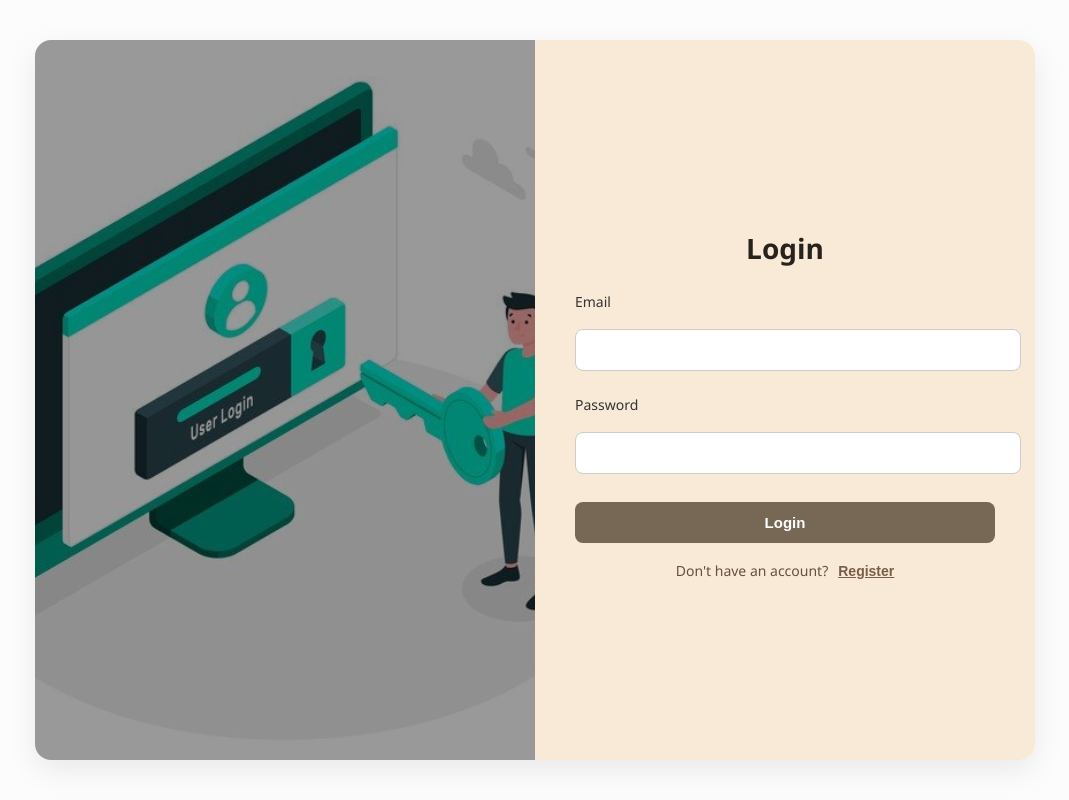
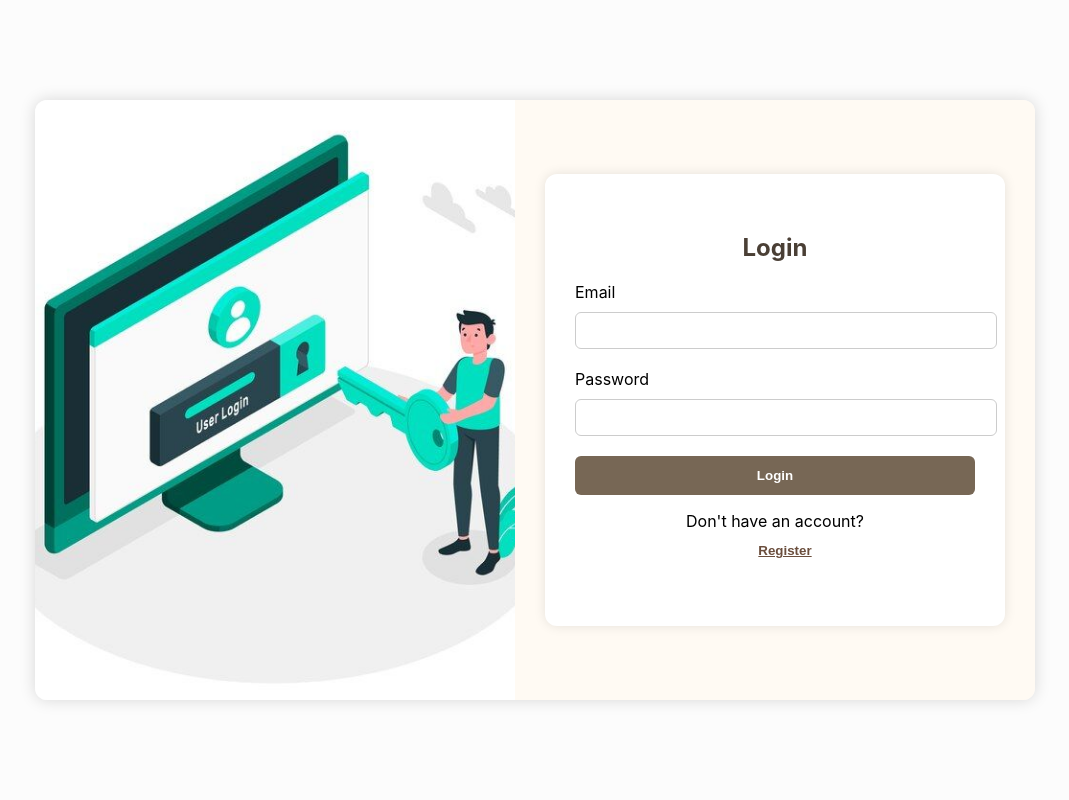
Before and after one commit to Sivasri5/Login-and-Register-, a React (Create React App) app in the folder frontend/: page / in a window 1280 px wide. Shown: the whole page, without its empty margins (105-1174 px from the left). Built offline with nearby package versions, Linux system fonts and the light colour scheme.

Commit message:
css changes

```diff
--- a/frontend/src/styles/authform.module.css
+++ b/frontend/src/styles/authform.module.css
@@ -1,4 +1,4 @@
-.auth-wrapper {
+/* .auth-wrapper {
   display: flex;
   justify-content: center;
   align-items: center;
@@ -116,4 +116,114 @@
   text-decoration: underline;
   padding: 0;
   font-size: 14px;
+} */
+
+.auth-wrapper {
+  display: flex;
+  justify-content: center;
+  align-items: center;
+  height: 100vh;
+  background-color: #fcfcfc;
 }
+
+.auth-container {
+  display: flex;
+  width: 90%;
+  max-width: 1000px;
+  height: 600px;
+  border-radius: 12px;
+  overflow: hidden;
+  box-shadow: 0 0 16px rgba(0, 0, 0, 0.15);
+}
+
+.auth-left {
+  width: 50%;
+  background: url('../assets/auth-image.jpg') no-repeat center center;
+  background-size: cover;
+}
+
+.auth-right {
+  width: 50%;
+  background-color: #fffaf3;
+  display: flex;
+  justify-content: center;
+  align-items: center;
+  padding: 20px;
+}
+
+.auth-card {
+  background-color: white;
+  padding: 40px 30px;
+  border-radius: 12px;
+  width: 100%;
+  max-width: 400px;
+  box-shadow: 0 0 12px rgba(0, 0, 0, 0.1);
+}
+
+.auth-card h2 {
+  text-align: center;
+  margin-bottom: 20px;
+  color: #4a3f35;
+}
+
+.auth-card input {
+  width: 100%;
+  padding: 10px;
+  margin: 10px 0 20px;
+  border: 1px solid #ccc;
+  border-radius: 6px;
+}
+
+.auth-card button {
+  width: 100%;
+  padding: 12px;
+  background-color: #776755;
+  border: none;
+  color: white;
+  font-weight: bold;
+  border-radius: 6px;
+  cursor: pointer;
+  transition: background 0.3s;
+}
+
+.auth-card button:hover {
+  background-color: #7c6658;
+}
+
+.auth-card p {
+  text-align: center;
+  margin-top: 16px;
+}
+
+.auth-card p button {
+  background: none;
+  border: none;
+  color: #6b4e3d;
+  cursor: pointer;
+  text-decoration: underline;
+}
+
+
+@media (max-width: 768px) {
+  .auth-container {
+    flex-direction: column;
+    height: auto;
+    box-shadow: none;
+  }
+
+  .auth-left {
+    width: 100%;
+    height: 200px;
+  }
+
+  .auth-right {
+    width: 100%;
+    padding: 30px 20px;
+  }
+
+  .auth-card {
+    box-shadow: none;
+    padding: 30px 20px;
+    max-width: 100%;
+  }
+}
```
